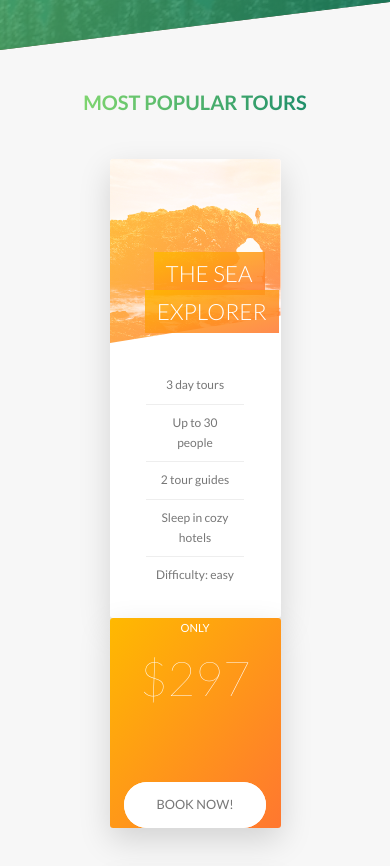
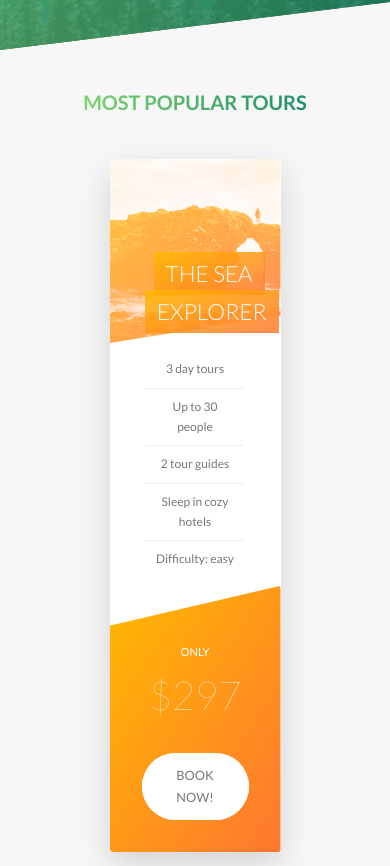
Before and after one commit to daniellelsilva/natours, a React (Create React App) app: page / in a window 390 px wide. Shown: the part 3098-3964 px from the top of the page. Built offline with nearby package versions, Linux system fonts and the light colour scheme.

Commit message:
responsividade section tours

```diff
--- a/src/styles/tours.scss
+++ b/src/styles/tours.scss
@@ -42,6 +42,7 @@
     position: absolute;
     top: 0;
     left: 0;
+    background-color: $color-white;
 
     @include respond(tab-port) {
       margin: auto;
@@ -177,24 +178,36 @@
     font-weight: 100;
   }
 
+
+
   @include respond(tab-port) {
     margin: auto;
     margin-bottom: 6rem;
     height: auto;
     width: 50%;
+    box-shadow: 0 1.5rem 4rem rgba($color-black, .15);
+    background-color: $color-white;
 
 
     &-side {
       height: auto;
       position: relative;
+      border-radius: 3px;
+      box-shadow: none;
+      background-color: $color-white;
 
       &-back {
         transform: rotateY(0);
+        clip-path: polygon(0 15%, 100% 0, 100% 100%, 0 100%);
       }
     }
 
     &:hover &-side-front {
       transform: rotateY(-180deg);
+    }
+
+    &-details {
+      padding: 1rem 3rem;
     }
 
     // BACK SIDE
@@ -204,10 +217,11 @@
       left: 0;
       transform: translate(0);
       width: 100%;
+      padding: 7rem 4rem 4rem 4rem;
     }
 
     &-price-box {
-      margin-bottom: 8rem;
+      margin-bottom: 3rem;
     }
 
     &-price-only {
@@ -215,7 +229,7 @@
     }
 
     &-price-value {
-      font-size: 6rem;
+      font-size: 5rem;
     }
   }
 }
```
